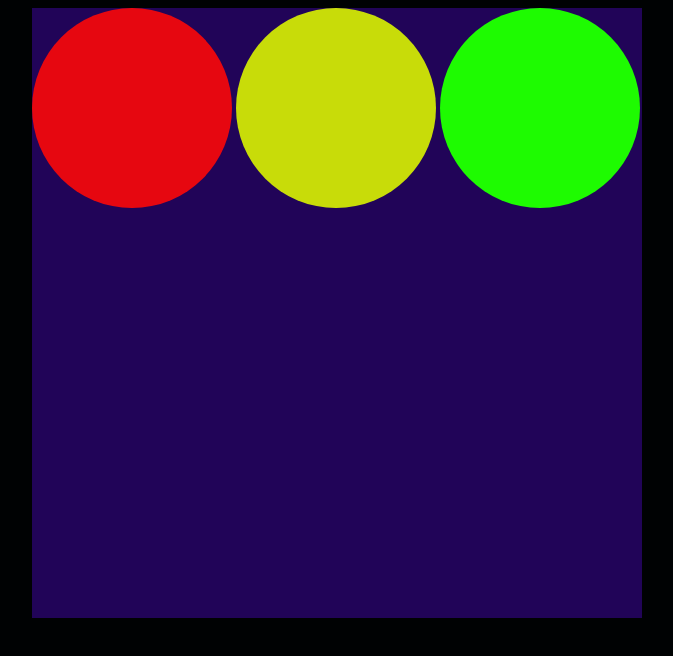
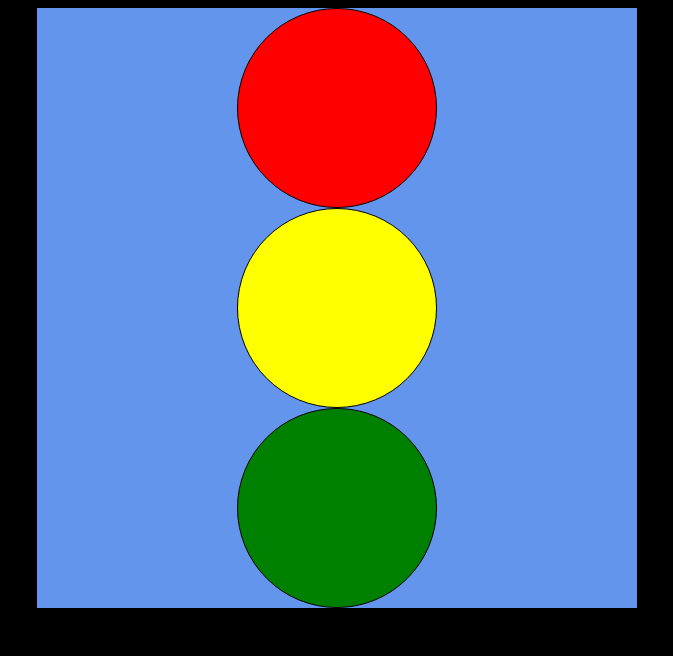
Before and after one commit to SandrinoJ/Moving-balls, a plain HTML site: page index.html in a window 1280 px wide. Shown: the whole page, without its empty margins (303-976 px from the left). Drawn offline with Linux system fonts and the light colour scheme.

Commit message:
Css Animation Balls

```diff
--- a/css/style.css
+++ b/css/style.css
@@ -1,42 +1,72 @@
 body {
-    background-color:rgb(0, 2, 3);
-   }
+    background-color: black;
+}
 
-   .mainDiv {
-       background-color: #210458;
-       height: 610px;
-       width: 610px;
-       margin: 0 auto;
-   }
+.mainDiv {
+    width: 600px;
+    height: 600px;
+    margin: 0 auto;
+    background-color: cornflowerblue;
+    font-size: 0;
+}
+.mainDiv > div {
+    width: 200px;
+    height: 200px;
+    box-sizing: border-box;
+    margin: 0 auto;
+    padding: 0;
+    border: 1px solid black;
+    border-radius: 50%;
+}
+.Redc {
 
-   .mainDiv > div {
-       margin: 0 0 auto;
-       border-radius: 50%;
-       display: inline-block;
-       color: white;
+    background-color: red;
+}
+.Yellowc {
+    background-color: yellow;
+}
 
-   }
+.Greenc {
+    background-color: green;
+}
 
-   p {
-       padding: 50px;
-   }
+.Yellowc {
+    animation-name: YellowC;
+    animation-duration: 3s;
+    animation-fill-mode: forwards;
+    animation-delay: 3s;
 
-   .red {
-   height: 200px;
-   width: 200px;
-   background-color:rgba(253, 8, 8, 0.897);
+    transition-property: transform;
+    transition-duration: 3s;
+}
+.YellowC:hover {
+    transform:rotateY(360deg);
+}
+.Greenc {
+    color: white;
+    border: 2px solid white;
+    padding: 1rem;
+    margin: 2rem;
+    opacity: 0;
+    animation-name: Greenc;
+    animation-duration: 3s;
+    animation-fill-mode: forwards;
+    animation-iteration-count:infinite;
+}
+@keyframes Greenc {
+    0% {opacity: 0}
+    100% {opacity:100}
+}
+.Redc {
+    font-size: 3.5rem;
+    line-height: 1.3;
+    position: relative;
+    animation: Redc;
+    animation-duration: 2s;
+    animation-fill-mode: forwards;
+}
 
-
-   }
-   .yellow {
-       height: 200px;
-       width: 200px;
-       background-color: rgba(220, 245, 0, 0.897);
-       display: none;
-   }
-
-   .green {
-       height: 200px;
-       width: 200px;
-       background-color: rgba(30, 255, 0, 0.986);
-   }
+@keyframes Redc {
+    0% {top: -100px}
+    100% {top: 0px}
+}
--- a/index.html
+++ b/index.html
@@ -3,16 +3,16 @@
 <head>
     <meta charset="UTF-8">
     <meta name="viewport" content="width=device-width, initial-scale=1.0">
+    <meta http-equiv="X-UA-Compatible" content="ie=edge">
     <link rel="stylesheet" href="css/style.css">
-
-
-    <title>Display Property</title>
+    <title>Moving Balls</title>
 </head>
 <body>
+    <div class="mainDiv">
+        <div id="RedR" class="Redc"></div>>
+        <div id="YellowR" class="Yellowc"></div>
+        <div id="GreenR"class="Greenc"></div>
+    </div>
 
-<div class="mainDiv">
-<div class="red"></div>
-<div class="yellow"></div>
-<div class="green"></div>
 </body>
 </html>
```
